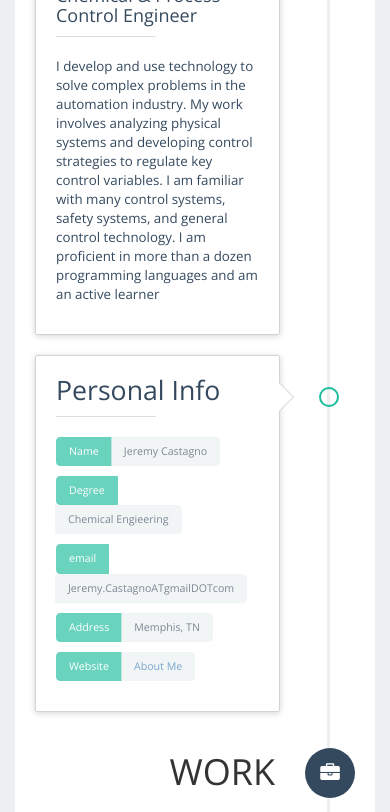
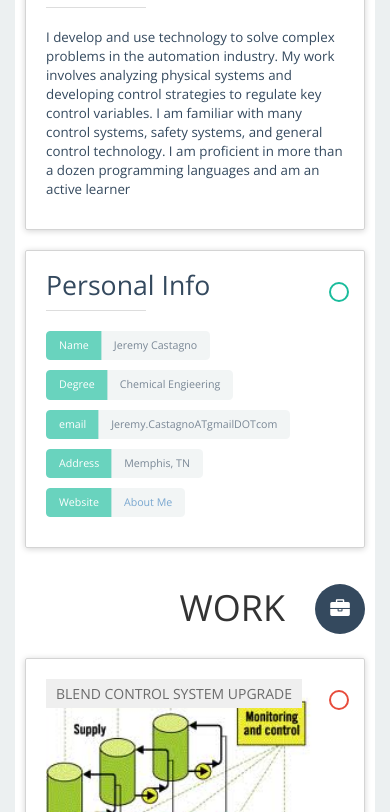
Before and after one commit to JeremyBYU/aboutMe, a plain HTML site: page index.html in a window 390 px wide. Shown: the part 967-1779 px from the top of the page. Drawn offline with nearby package versions, Linux system fonts and the light colour scheme.

Commit message:
Added Mobile Improvements

```diff
--- /dev/null
+++ b/css/changes.css
@@ -0,0 +1,66 @@
+@media (max-width: 768px) {
+  .timeline:before {
+      top: inherit !important;
+      bottom: inherit !important;
+      position: inherit !important;
+      content: inherit !important;
+      width: inherit !important;
+      background-color: inherit !important;
+      right: inherit !important;
+      margin-left: inherit !important;
+  }
+
+  .timeline > li > .timeline-panel {
+      width: 100%;
+      float: left;
+      color: #34495e;
+      border: 1px solid #d4d4d4;
+      border-radius: 2px;
+      padding: 20px;
+      position: relative;
+      -webkit-box-shadow: 0 1px 6px rgba(0, 0, 0, 0.175);
+      box-shadow: 0 1px 6px rgba(0, 0, 0, 0.175);
+  }
+
+  #content .main-content {
+      padding: 0 10px;
+  }
+
+  .timeline > li > .timeline-panel:before {
+      position: inherit !important;
+      top: inherit !important;
+      right: inherit !important;
+      display: inherit !important;
+      border-top: 14px solid transparent;
+      border-left: 14px solid #fff;
+      border-right: 0 solid #fff;
+      border-bottom: 14px solid transparent;
+      content: inherit !important;
+  }
+
+  .timeline > li > .timeline-panel:after {
+      position: inherit !important;
+      top: inherit !important;
+      right: inherit !important;
+      display: inherit !important;
+      border-top: 14px solid transparent;
+      border-left: 14px solid #fff;
+      border-right: 0 solid #fff;
+      border-bottom: 14px solid transparent;
+      content: inherit !important;
+  }
+
+}
+
+
+
+
+    /*position: absolute;
+    top: 27px;
+    right: -14px;
+    display: inline-block;
+    border-top: 14px solid transparent;
+    border-left: 14px solid #fff;
+    border-right: 0 solid #fff;
+    border-bottom: 14px solid transparent;
+    content: " ";*/
--- a/index.html
+++ b/index.html
@@ -10,6 +10,7 @@
     <meta name="description" content="Jeremy Castagno is a Chemical and Process Control Engineer who dablles in Web Development.">
     <meta name="author" content="Jeremy Castagno">
     <link rel="stylesheet" type="text/css" href="css/style.css">
+    <link rel="stylesheet" type="text/css" href="css/changes.css">
     <!-- HTML5 Shim and Respond.js IE8 support of HTML5 elements and media queries -->
     <!-- WARNING: Respond.js doesn't work if you view the page via file:// -->
     <!--[if lt IE 9]>
```
